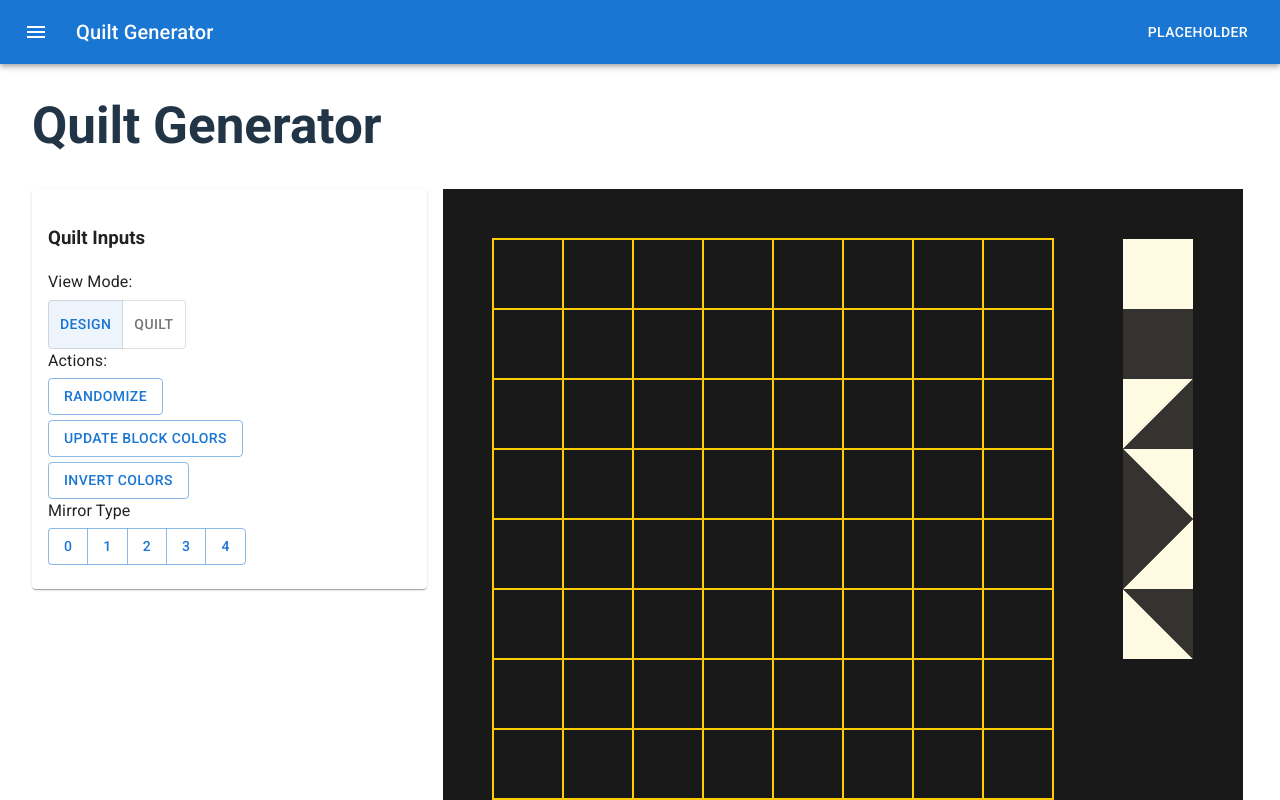
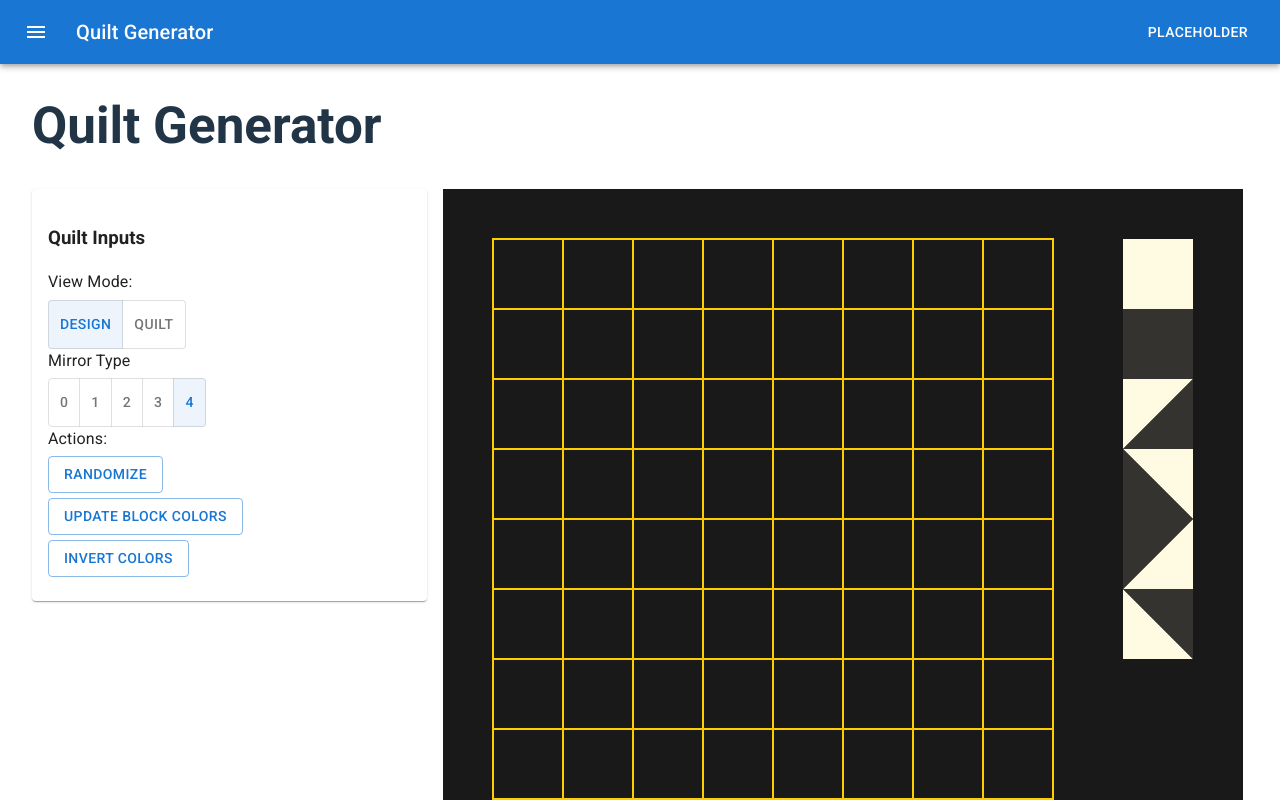
Before and after one commit to yukonnor/quilt-generator, a React (Vite) app in the folder quilt-generator-app/: page / in a window 1280 px wide. Shown: the top 800 px of the page. Built offline with nearby package versions, Linux system fonts and the light colour scheme.

Commit message:
change mirror type to toggle

```diff
--- a/quilt-generator-app/src/App.jsx
+++ b/quilt-generator-app/src/App.jsx
@@ -24,7 +24,7 @@ const sketchParams = {
   viewMode: { value: "design", setMode: null },
   randomFill: null,
   invertColors: null,
-  updateMirrorType: null,
+  mirrorType: { value: 4, updateMirrorType: null },
   updateAllPieceColors: null,
 };
 
--- a/quilt-generator-app/src/components/SketchInputs.jsx
+++ b/quilt-generator-app/src/components/SketchInputs.jsx
@@ -35,8 +35,9 @@ const SketchInputs = ({ params, onParamChange }) => {
           onChange={(newColor) => onParamChange("circleColor", newColor)}
         /> */}
 
-        {/* mode */}
+        {/* viewMode */}
         <Typography gutterBottom>View Mode:</Typography>
+        <Tooltip title="Shortcut: Q">
           <ToggleButtonGroup
             color="primary"
             exclusive
@@ -52,6 +53,30 @@ const SketchInputs = ({ params, onParamChange }) => {
             <ToggleButton value="design">Design</ToggleButton>
             <ToggleButton value="quilt">Quilt</ToggleButton>
           </ToggleButtonGroup>
+        </Tooltip>
+
+        {/* mirrorTypes */}
+        <Typography gutterBottom>Mirror Type</Typography>
+        <Tooltip title="Shortcut: Z,X,C,V,B">
+          <ToggleButtonGroup
+            color="primary"
+            exclusive
+            value={params.mirrorType.value}
+            onChange={(_, newMirrorType) => {
+              if (newMirrorType !== null) {
+                params.mirrorType.updateMirrorType(newMirrorType);
+                onParamChange("mirrorType", newMirrorType);
+              }
+            }}
+            aria-label="Mirror Type"
+          >
+            <ToggleButton value={0}>0</ToggleButton>
+            <ToggleButton value={1}>1</ToggleButton>
+            <ToggleButton value={2}>2</ToggleButton>
+            <ToggleButton value={3}>3</ToggleButton>
+            <ToggleButton value={4}>4</ToggleButton>
+          </ToggleButtonGroup>
+        </Tooltip>
 
         {/* randomFill */}
         <Typography gutterBottom>Actions:</Typography>
@@ -102,58 +127,6 @@ const SketchInputs = ({ params, onParamChange }) => {
             Invert Colors
           </Button>
         </Tooltip>
-
-        {/* mirrorTypes */}
-        <Typography gutterBottom>Mirror Type</Typography>
-        <Tooltip title="Shortcut: Z,X,C,V,B">
-          <ButtonGroup>
-            <Button
-              onClick={() => {
-                if (params.updateMirrorType) {
-                  params.updateMirrorType(0);
-                }
-              }}
-            >
-              0
-            </Button>
-            <Button
-              onClick={() => {
-                if (params.updateMirrorType) {
-                  params.updateMirrorType(1);
-                }
-              }}
-            >
-              1
-            </Button>
-            <Button
-              onClick={() => {
-                if (params.updateMirrorType) {
-                  params.updateMirrorType(2);
-                }
-              }}
-            >
-              2
-            </Button>
-            <Button
-              onClick={() => {
-                if (params.updateMirrorType) {
-                  params.updateMirrorType(3);
-                }
-              }}
-            >
-              3
-            </Button>
-            <Button
-              onClick={() => {
-                if (params.updateMirrorType) {
-                  params.updateMirrorType(4);
-                }
-              }}
-            >
-              4
-            </Button>
-          </ButtonGroup>
-        </Tooltip>
       </CardContent>
     </Card>
   );
--- a/quilt-generator-app/src/quilt-canvas.js
+++ b/quilt-generator-app/src/quilt-canvas.js
@@ -27,13 +27,17 @@ const quiltCanvas = (p) => {
       p.params.viewMode.setMode = (clickedMode) => {
         mode = clickedMode;
       };
+
+      p.params.mirrorType.updateMirrorType = (mirrorType) => block.updateMirrorType(mirrorType);
+
       p.params.randomFill = () => {
         let lightColor = pieceOptions.options[0].color[0];
         let darkColor = pieceOptions.options[0].color[1];
         block.randomFill(lightColor, darkColor);
       };
+
       p.params.invertColors = () => block.invertColors();
-      p.params.updateMirrorType = (mirrorType) => block.updateMirrorType(mirrorType);
+
       p.params.updateAllPieceColors = () => {
         let lightColor = pieceOptions.options[0].color[0];
         let darkColor = pieceOptions.options[0].color[1];
```
Lines whose indentation alone changed are shown as unchanged.
